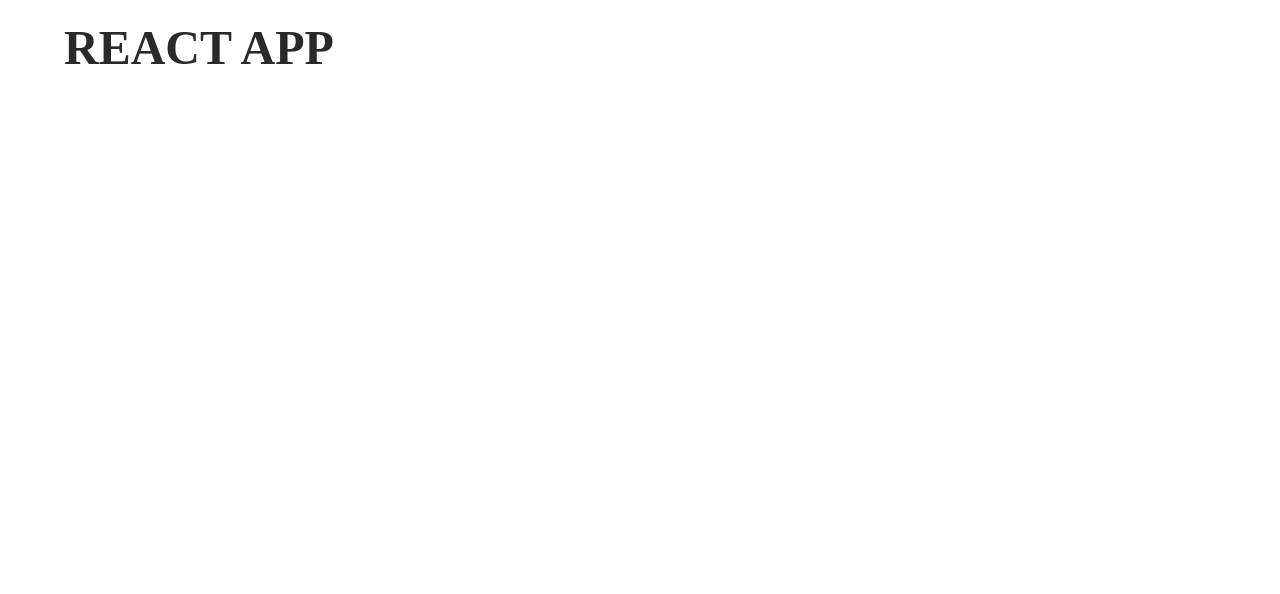
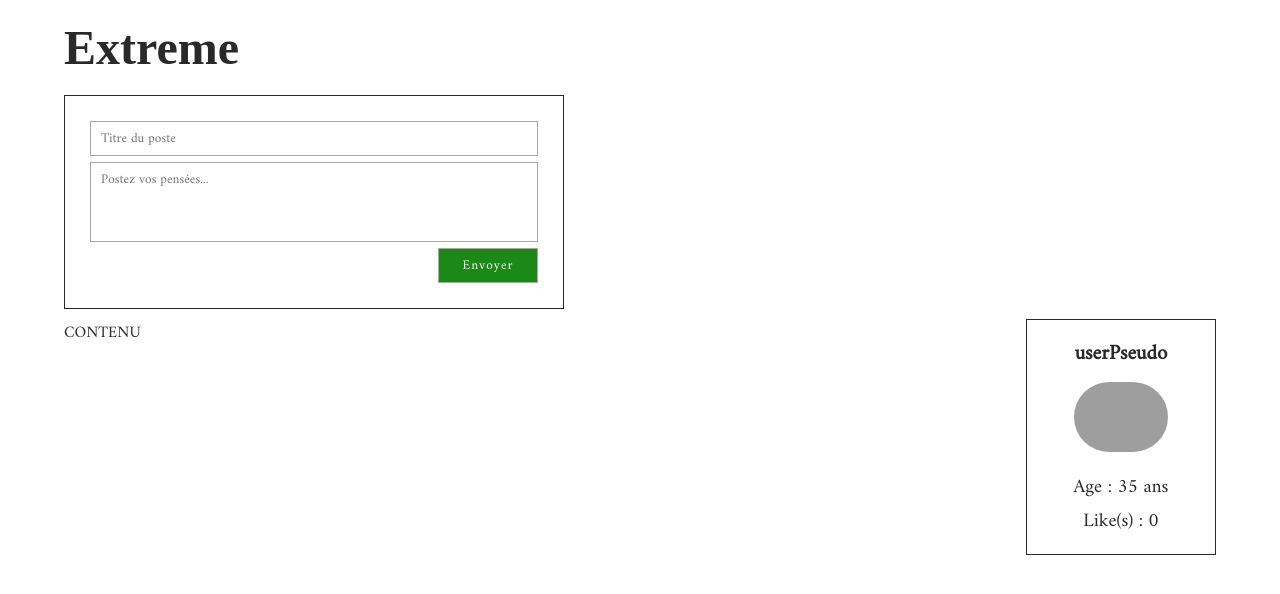
Before and after one commit to emericgautier/redux, a React (Create React App) app: page / in a window 1280 px wide. Shown: the top 594 px of the page. Built offline with nearby package versions, Linux system fonts and the light colour scheme; grey boxes are pictures that could not be loaded; a web font is replaced by a local one.

Commit message:
Create components

```diff
--- a/src/App.js
+++ b/src/App.js
@@ -1,9 +1,16 @@
 import React from "react";
+import PostForm from "./components/PostForm";
+import User from "./components/User";
 
 const App = () => {
   return (
     <div>
-      <h1>REACT APP</h1>
+      <h1>Extreme</h1>
+      <PostForm />
+      <div className="content">
+        <div className="post-container">CONTENU</div>
+        <User />
+      </div>
     </div>
   );
 };
--- /dev/null
+++ b/src/components/PostForm.js
@@ -0,0 +1,15 @@
+import React from "react";
+
+const PostForm = () => {
+  return (
+    <div className="form-container">
+      <form>
+        <input type="text" placeholder="Titre du poste" />
+        <textarea placeholder="Postez vos pensées..."></textarea>
+        <input type="submit" value="Envoyer" />
+      </form>
+    </div>
+  );
+};
+
+export default PostForm;
--- /dev/null
+++ b/src/components/User.js
@@ -0,0 +1,16 @@
+import React from "react";
+
+const User = () => {
+  return (
+    <div className="user-container">
+      <div className="user">
+        <h3>userPseudo</h3>
+        <img src="https://thispersondoesnotexist.com/image" alt="" />
+        <p>Age : 35 ans</p>
+        <p>Like(s) : 0</p>
+      </div>
+    </div>
+  );
+};
+
+export default User;
```
Also changed, not shown: src/components/Like.js (added, +12 -0 lines), src/components/Post.js (added, +23 -0 lines), src/components/Utils.js (added, +8 -0 lines).
